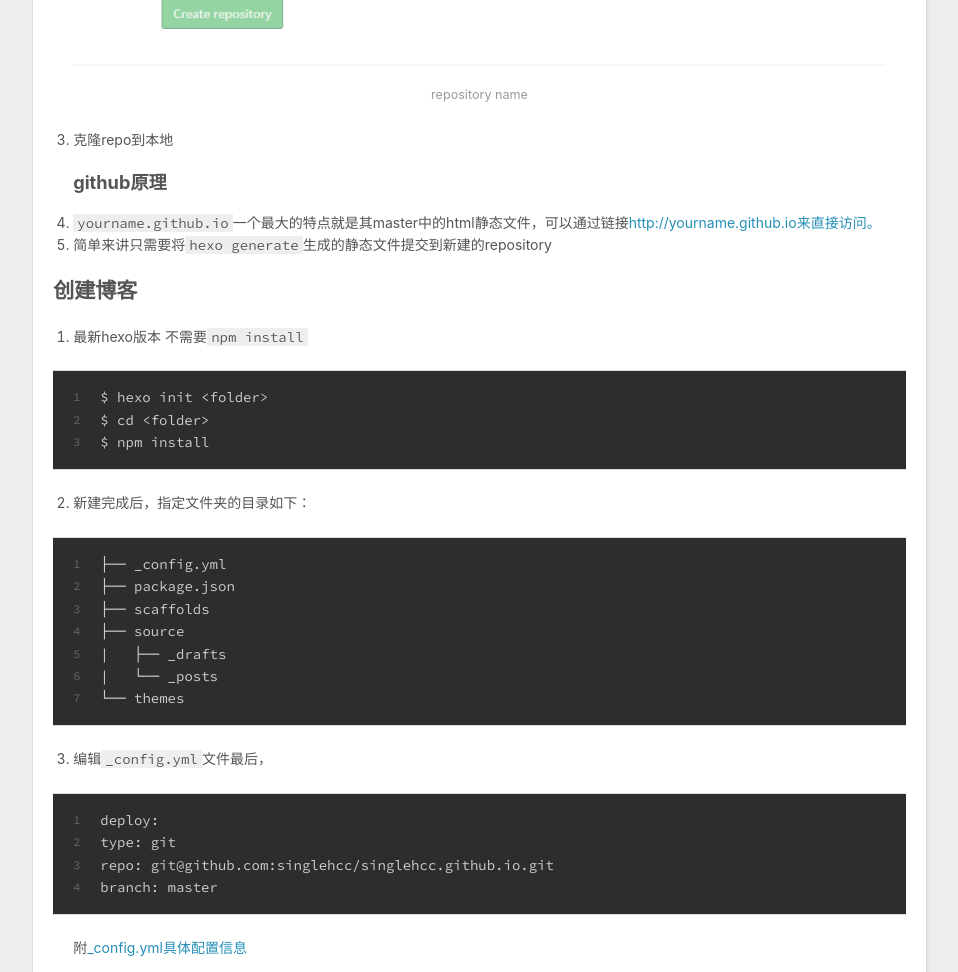
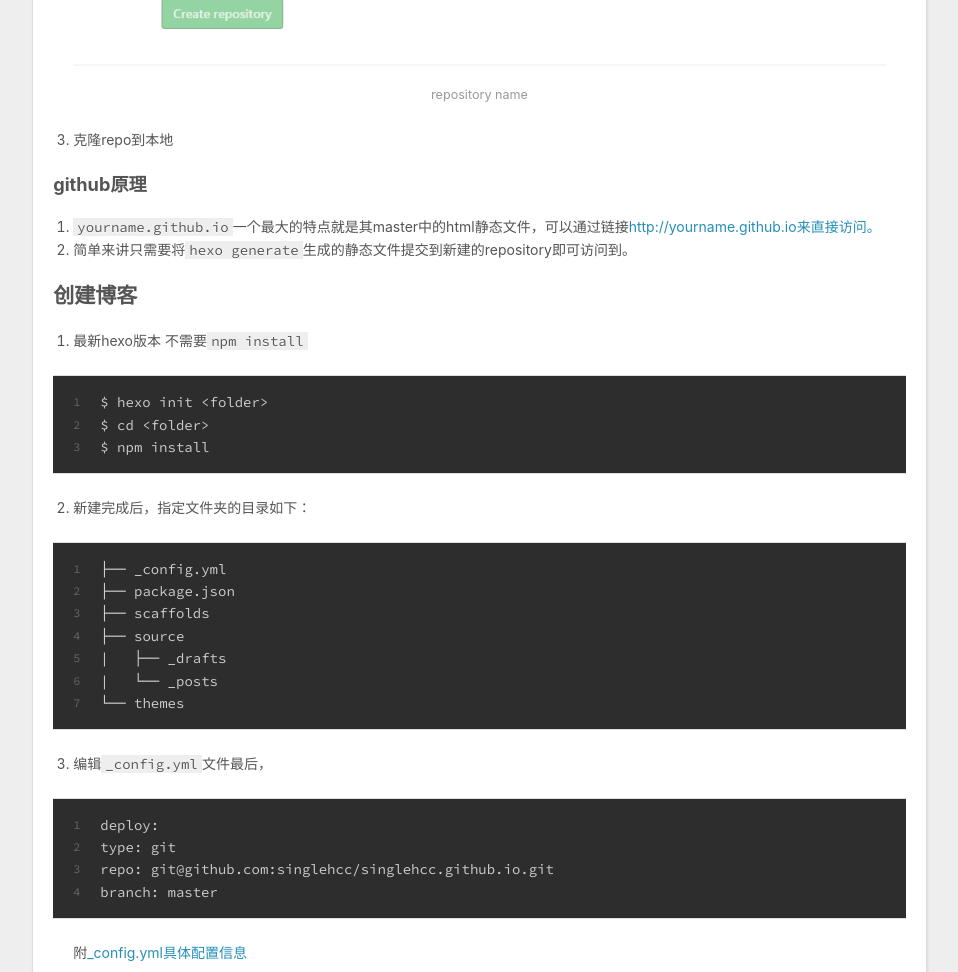
Before and after one commit to singlehcc/singlehcc.github.io, a plain HTML site: page index.html in a window 1280 px wide. Shown: the part 1800-2772 px from the top of the page, without its empty margins (8-966 px from the left). Drawn offline with nearby package versions, Linux system fonts and the light colour scheme.

Commit message:
Site updated: 2018-01-19 16:23:48

```diff
--- a/index.html
+++ b/index.html
@@ -92,9 +92,11 @@
 <p><img src="../images/new-repo.jpg" alt="new repository">  </p>
 <p><img src="../images/repo-name.jpg" alt="repository name"></p>
 </li>
-<li>克隆repo到本地<h3 id="github原理"><a href="#github原理" class="headerlink" title="github原理"></a>github原理</h3></li>
+<li>克隆repo到本地  </li>
+</ol>
+<h3 id="github原理"><a href="#github原理" class="headerlink" title="github原理"></a>github原理</h3><ol>
 <li><code>yourname.github.io</code>一个最大的特点就是其master中的html静态文件，可以通过链接<a href="http://yourname.github.io来直接访问。" target="_blank" rel="noopener">http://yourname.github.io来直接访问。</a></li>
-<li>简单来讲只需要将<code>hexo generate</code>生成的静态文件提交到新建的repository</li>
+<li>简单来讲只需要将<code>hexo generate</code>生成的静态文件提交到新建的repository即可访问到。</li>
 </ol>
 <h2 id="创建博客"><a href="#创建博客" class="headerlink" title="创建博客"></a>创建博客</h2><ol>
 <li><p>最新hexo版本 不需要<code>npm install</code></p>
@@ -129,7 +131,7 @@
 
     </div>
     <footer class="article-footer">
-      <a data-url="http://yoursite.com/2018/01/18/如何构建github-hexo博客/" data-id="cjckdinzs0000pgus2wfcmfb8" class="article-share-link">Teilen</a>
+      <a data-url="http://yoursite.com/2018/01/18/如何构建github-hexo博客/" data-id="cjclnrps20000wwusvvs71jie" class="article-share-link">Teilen</a>
 
 
     </footer>
```
Also changed, not shown: 2018/01/18/如何构建github-hexo博客/index.html (+6 -4 lines).
